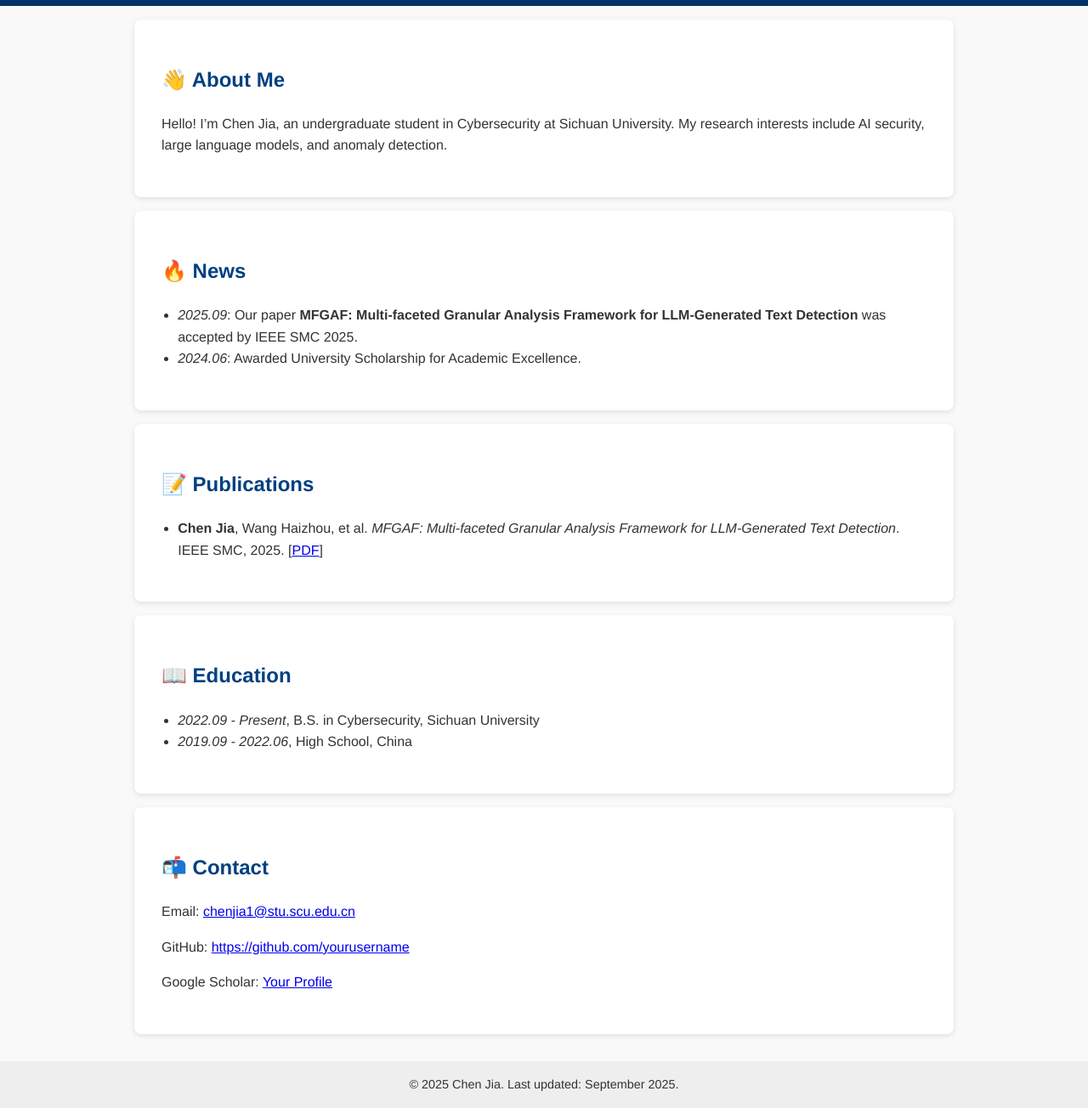
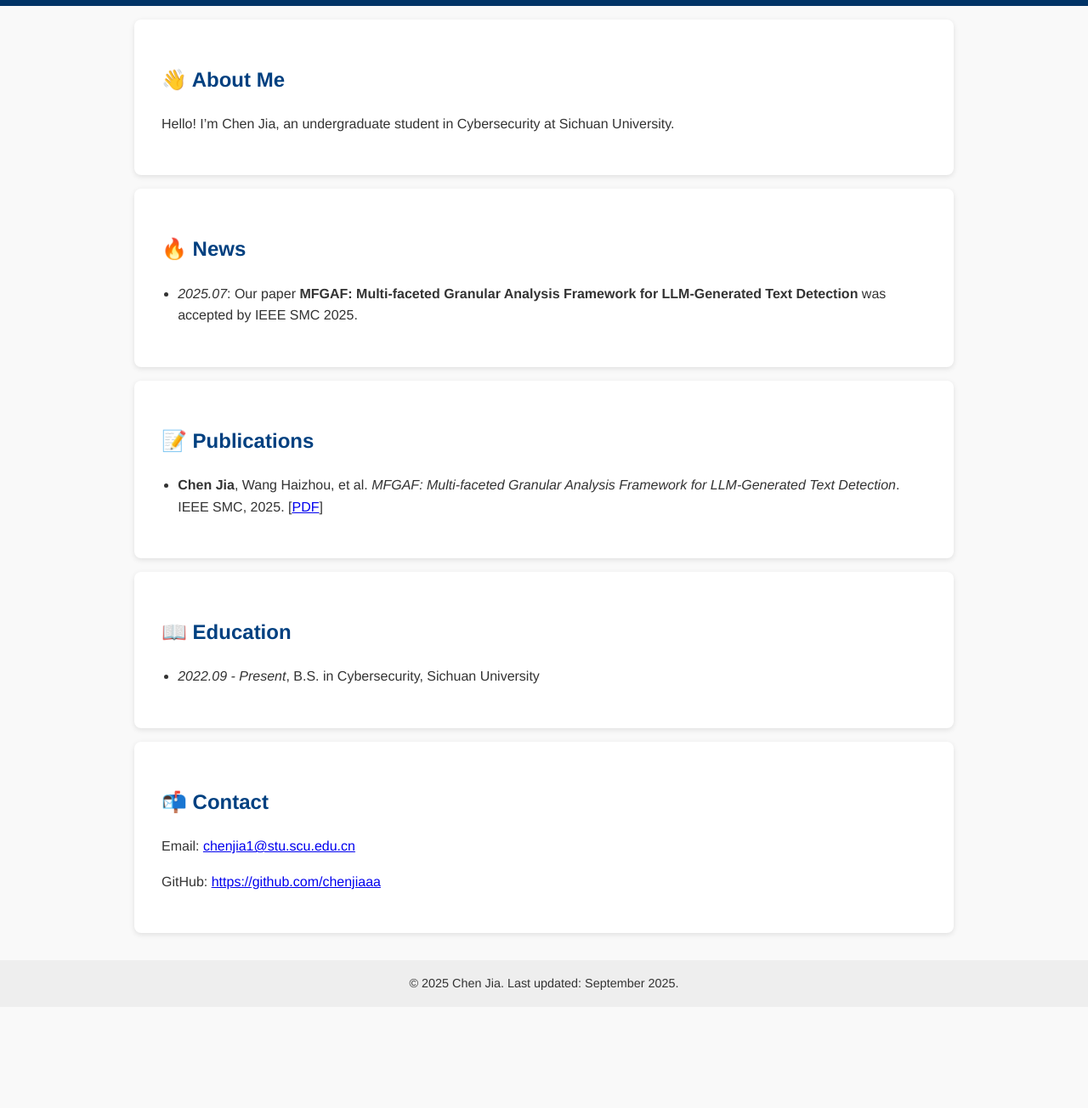
Before and after one commit to chenjiaaa/chenjiaaa.github.io, a plain HTML site: page index.html in a window 1280 px wide. Shown: the part 500-1804 px from the top of the page at 85% size. After the commit the page ends 1685 px from the top, so only its background shows below. Drawn offline with Linux system fonts and the light colour scheme.

Commit message:
Update index.html

```diff
--- a/index.html
+++ b/index.html
@@ -86,14 +86,14 @@
   <!-- 各个模块 -->
   <section id="about">
     <h2>👋 About Me</h2>
-    <p>Hello! I’m Chen Jia, an undergraduate student in Cybersecurity at Sichuan University. My research interests include AI security, large language models, and anomaly detection.</p>
+    <p>Hello! I’m Chen Jia, an undergraduate student in Cybersecurity at Sichuan University.</p>
   </section>
 
   <section id="news">
     <h2>🔥 News</h2>
     <ul>
-      <li><em>2025.09</em>: Our paper <strong>MFGAF: Multi-faceted Granular Analysis Framework for LLM-Generated Text Detection</strong> was accepted by IEEE SMC 2025.</li>
-      <li><em>2024.06</em>: Awarded University Scholarship for Academic Excellence.</li>
+      <li><em>2025.07</em>: Our paper <strong>MFGAF: Multi-faceted Granular Analysis Framework for LLM-Generated Text Detection</strong> was accepted by IEEE SMC 2025.</li>
+
     </ul>
   </section>
 
@@ -108,15 +108,13 @@
     <h2>📖 Education</h2>
     <ul>
       <li><em>2022.09 - Present</em>, B.S. in Cybersecurity, Sichuan University</li>
-      <li><em>2019.09 - 2022.06</em>, High School, China</li>
     </ul>
   </section>
 
   <section id="contact">
     <h2>📬 Contact</h2>
     <p>Email: <a href="mailto:chenjia1@stu.scu.edu.cn">chenjia1@stu.scu.edu.cn</a></p>
-    <p>GitHub: <a href="https://github.com/yourusername">https://github.com/yourusername</a></p>
-    <p>Google Scholar: <a href="https://scholar.google.com/">Your Profile</a></p>
+    <p>GitHub: <a href="https://github.com/yourusername">https://github.com/chenjiaaa</a></p>
   </section>
 
   <footer>
```
